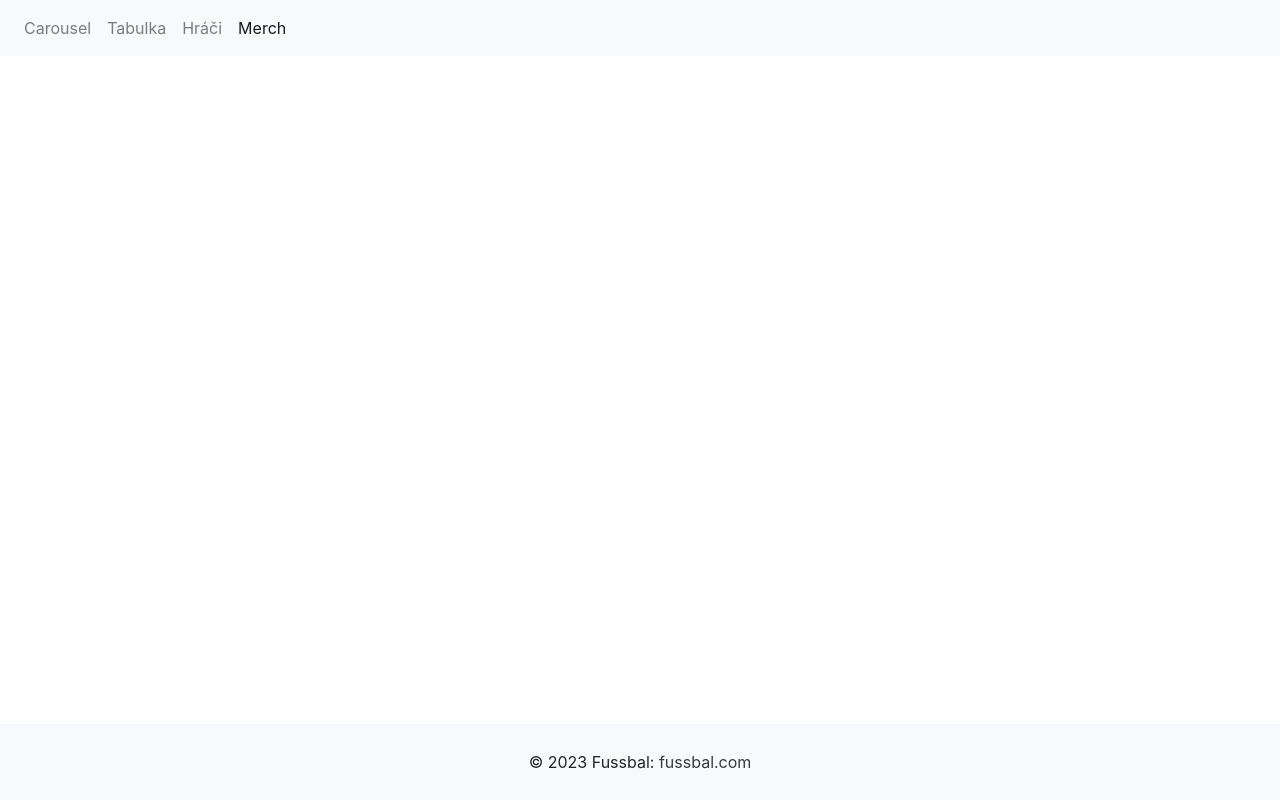
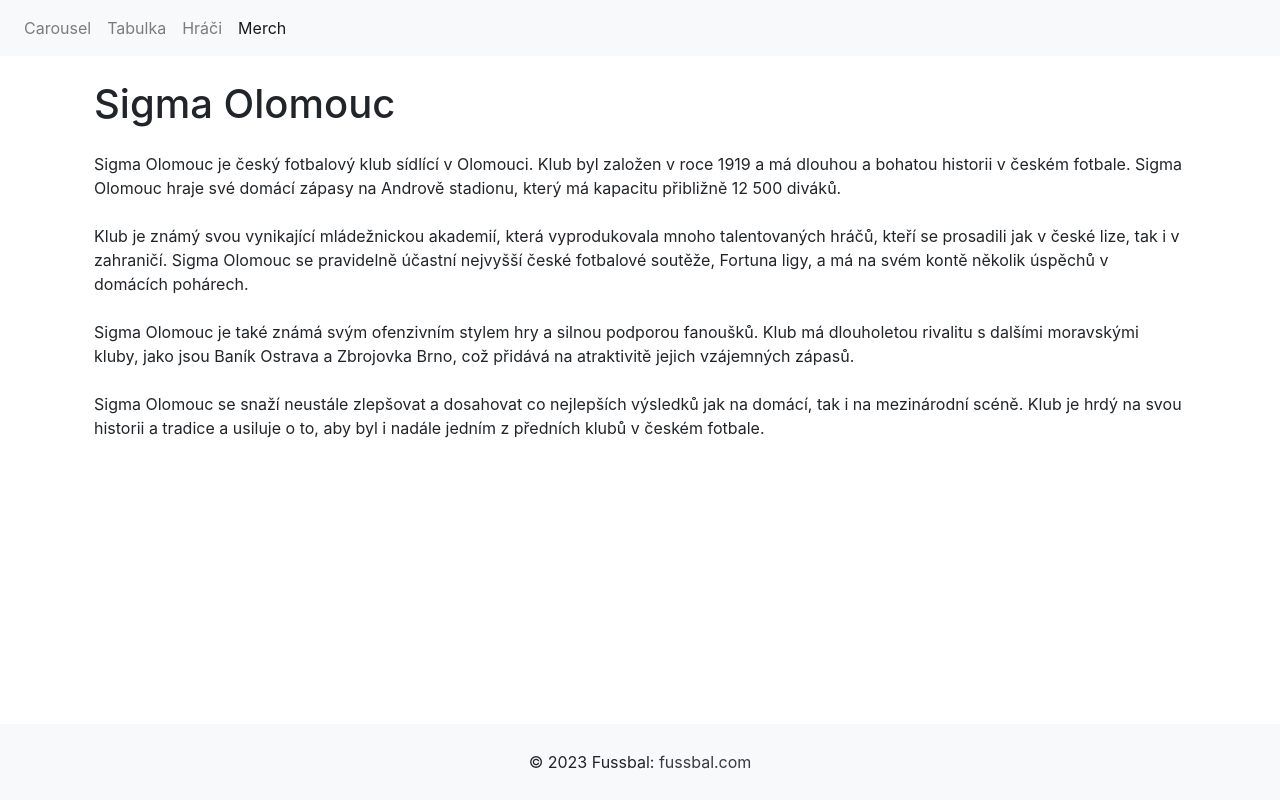
Before and after one commit to fschlatter/opakovani-web, a website: page nikolasasek.html in a window 1280 px wide. Drawn offline with nearby package versions, Linux system fonts and the light colour scheme.

Commit message:
to je koneeec

```diff
--- a/nikolasasek.html
+++ b/nikolasasek.html
@@ -58,8 +58,20 @@
         </nav>
 
         <!-- Main content -->
-        <div class="main">
-
+        <div class="main container mx-auto p-4">
+            <h1 class="text-2xl font-bold mb-4">Sigma Olomouc</h1>
+            <p class="mb-4">
+                Sigma Olomouc je český fotbalový klub sídlící v Olomouci. Klub byl založen v roce 1919 a má dlouhou a bohatou historii v českém fotbale. Sigma Olomouc hraje své domácí zápasy na Andrově stadionu, který má kapacitu přibližně 12 500 diváků.
+            </p>
+            <p class="mb-4">
+                Klub je známý svou vynikající mládežnickou akademií, která vyprodukovala mnoho talentovaných hráčů, kteří se prosadili jak v české lize, tak i v zahraničí. Sigma Olomouc se pravidelně účastní nejvyšší české fotbalové soutěže, Fortuna ligy, a má na svém kontě několik úspěchů v domácích pohárech.
+            </p>
+            <p class="mb-4">
+                Sigma Olomouc je také známá svým ofenzivním stylem hry a silnou podporou fanoušků. Klub má dlouholetou rivalitu s dalšími moravskými kluby, jako jsou Baník Ostrava a Zbrojovka Brno, což přidává na atraktivitě jejich vzájemných zápasů.
+            </p>
+            <p class="mb-4">
+                Sigma Olomouc se snaží neustále zlepšovat a dosahovat co nejlepších výsledků jak na domácí, tak i na mezinárodní scéně. Klub je hrdý na svou historii a tradice a usiluje o to, aby byl i nadále jedním z předních klubů v českém fotbale.
+            </p>
         </div>
         <!-- Footer -->
         <footer class="footer bg-light text-center text-lg-start">
```
